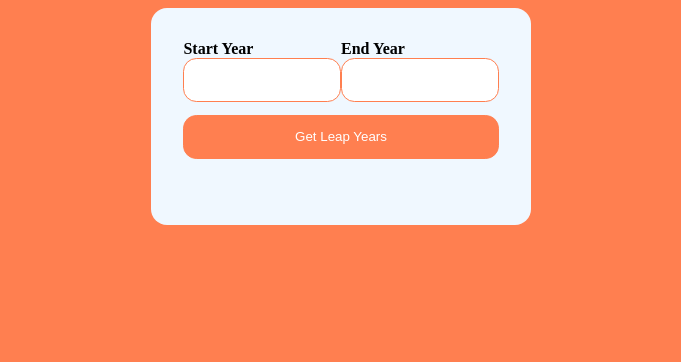
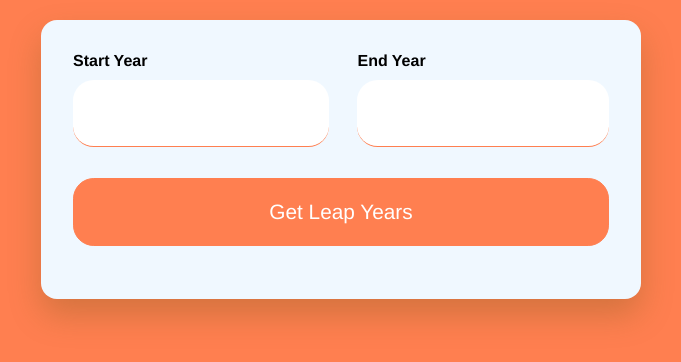
Before and after one commit to olimpiasacareanu/leap-years-js, a plain HTML site: page index.html in a window 1280 px wide. Shown: the whole page, without its empty margins (299-980 px from the left). Drawn offline with Linux system fonts and the light colour scheme.

Commit message:
modifications css et js ( option 2  pour afficher les années )

```diff
--- a/main.js
+++ b/main.js
@@ -35,6 +35,10 @@ button.addEventListener('click', ()=>{
             li.innerHTML = arrLeapYears[y] + ',&nbsp'
         }
         message.innerHTML = `There are ${arrLeapYears.length} years between ${startYear.value} & ${endYear.value}`
+
+        // A la place de li , on transforme juste le tableau dans une chaine de caractères
+        // arrLeapYears.toString().split(",").join(", ")
+
     }
 
 })
--- a/style.css
+++ b/style.css
@@ -1,5 +1,8 @@
 *{
     box-sizing: border-box;
+    padding: 0;
+    margin: 0;
+    font-family: 'Franklin Gothic Medium', 'Arial Narrow', Arial, sans-serif;
 }
 body{
     background-color: coral;
@@ -9,30 +12,38 @@ body{
 .container{
     background-color: aliceblue;
     padding: 2em;
-    width: 30%;
+    width: 90vw;
     margin: 0 auto;
     border-radius: 1em;
+    max-width: 37.5em;
+    margin-top: 20px;
+    box-shadow: 0 1em 2em rgba(112, 90, 23, 0.3);
 }
 
 .container-input{
     display: flex;
-}
-
-.years{
-    display: flex;
-    flex-direction: column;
-    flex-grow: 1;
+    justify-content: space-between;
+    gap: 1.8em;
 }
 
 input, button{
-    border: 1px solid coral;
     border-radius: 1em;
     padding: 1em;
     width: 100%;
     margin-bottom: 1em;
+    font-size: 1.3em;
+    margin-top: 0.5em;
+    outline: none;
+    border: none;
+    border-bottom: 1px solid coral;
+}
+
+input:focus{
+    border-bottom-color: coral;
 }
 
 button{
+    border: 1px solid coral;
     background-color: coral;
     color: #fff;
     cursor: pointer;
```
